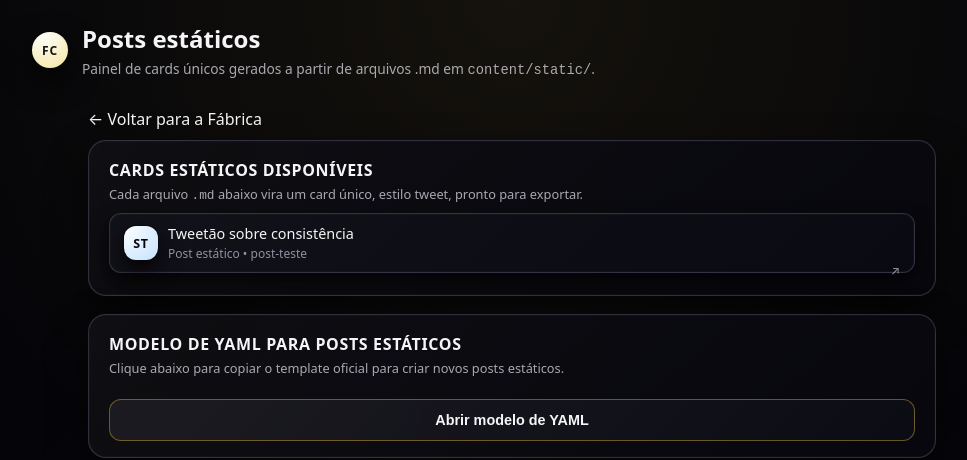
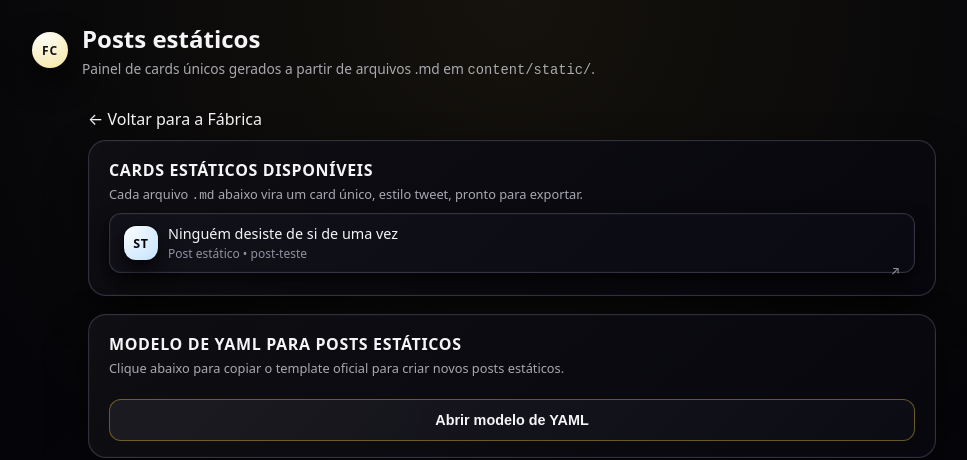
Before and after one commit to mbritodowglas-collab/fabrica-conteudo, a Jekyll site: the page built from posts-staticos.html, in a window 1280 px wide. Shown: the top 460 px of the page, without its empty margins (128-1095 px from the left). Built offline with Jekyll 4.4.1, drawn with Linux system fonts in a browser that asks for light colours.

Commit message:
Atualizar o post-teste.md

```diff
--- a/content/static/post-teste.md
+++ b/content/static/post-teste.md
@@ -1,8 +1,11 @@
 ---
 layout: static
-title: "Tweetão sobre consistência"
+type: static
+title: "Ninguém desiste de si de uma vez"
 autor_nome: "Márcio Dowglas"
-autor_handle: "@mdpersonal"
+autor_handle: "@marciodowglasfitness"
+avatar: "/assets/img/avatar-mdpersonal.jpg"   # opcional, troque pelo caminho real se quiser foto
+verificado: true
 contexto: "Consistência no treino e na alimentação"
 ---
 
@@ -12,4 +15,5 @@
 
 A boa notícia?
 
-Você também não precisa mudar tudo de uma vez. Só precisa virar o jogo **um** “tanto faz” por dia.
+Você também não precisa mudar tudo de uma vez.
+Só precisa virar o jogo **um** “tanto faz” por dia.
```
